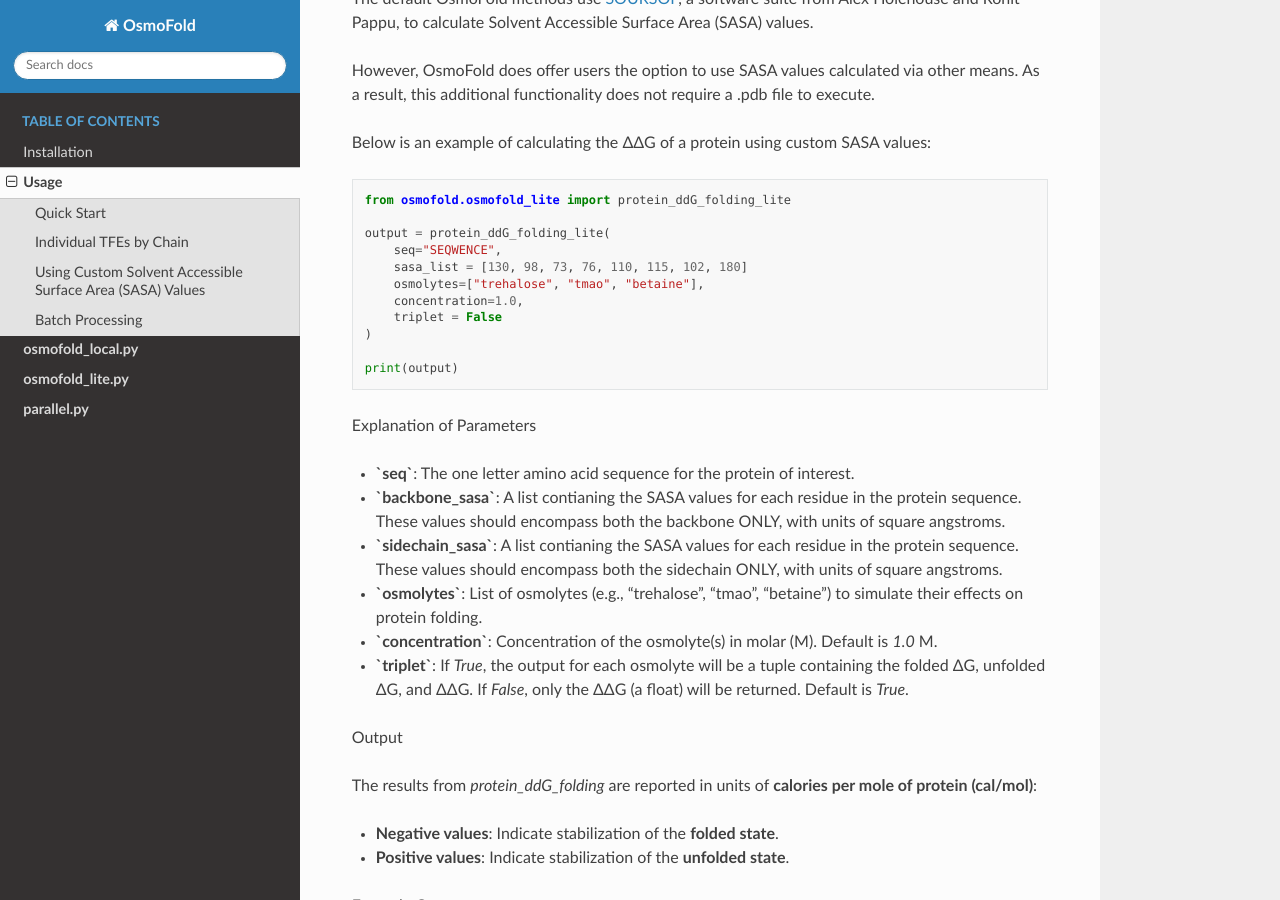
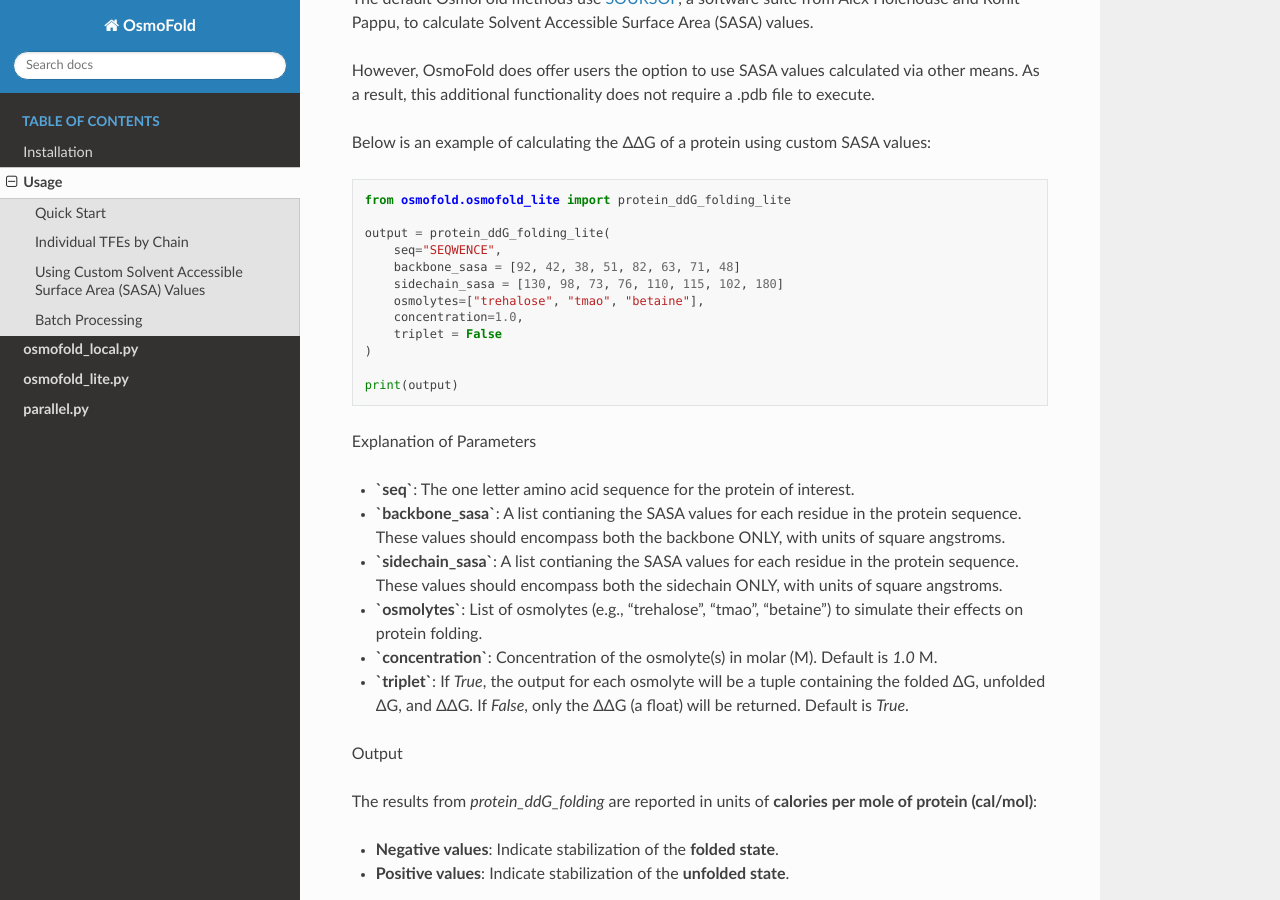
Before and after one commit to vnchlsn/OsmoFold, a Sphinx documentation site: the page built from docs/usage.rst, in a window 1280 px wide and 900 px high, scrolled down 2361 px. Built offline with Sphinx 7.4.7 and the Read the Docs theme 3.1.0, drawn with Linux system fonts in a browser that asks for light colours.

Commit message:
Minor update to documentation

```diff
--- a/docs/usage.rst
+++ b/docs/usage.rst
@@ -106,7 +106,8 @@ Below is an example of calculating the ΔΔG of a protein using custom SASA valu
 
    output = protein_ddG_folding_lite(
        seq="SEQWENCE",
-       sasa_list = [130, 98, 73, 76, 110, 115, 102, 180]
+       backbone_sasa = [92, 42, 38, 51, 82, 63, 71, 48]
+       sidechain_sasa = [130, 98, 73, 76, 110, 115, 102, 180]
        osmolytes=["trehalose", "tmao", "betaine"],
        concentration=1.0,
        triplet = False
```
